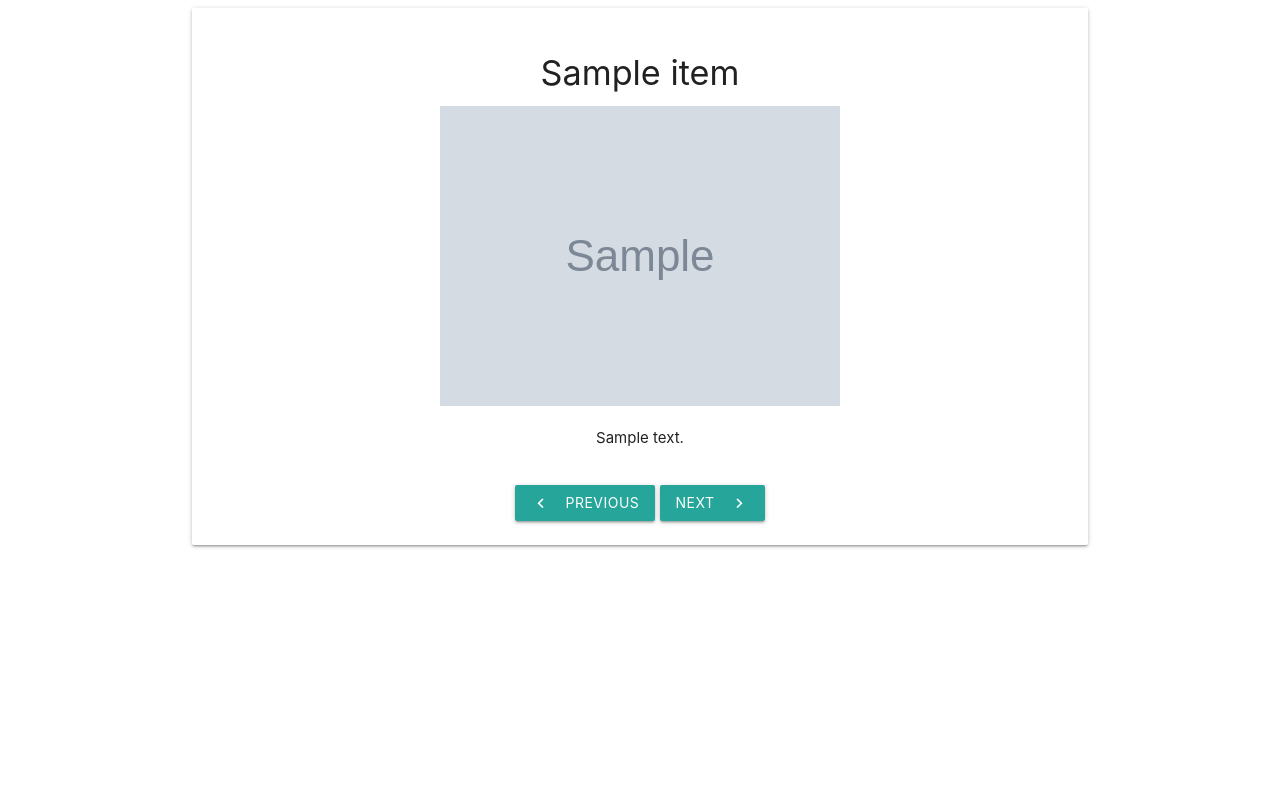
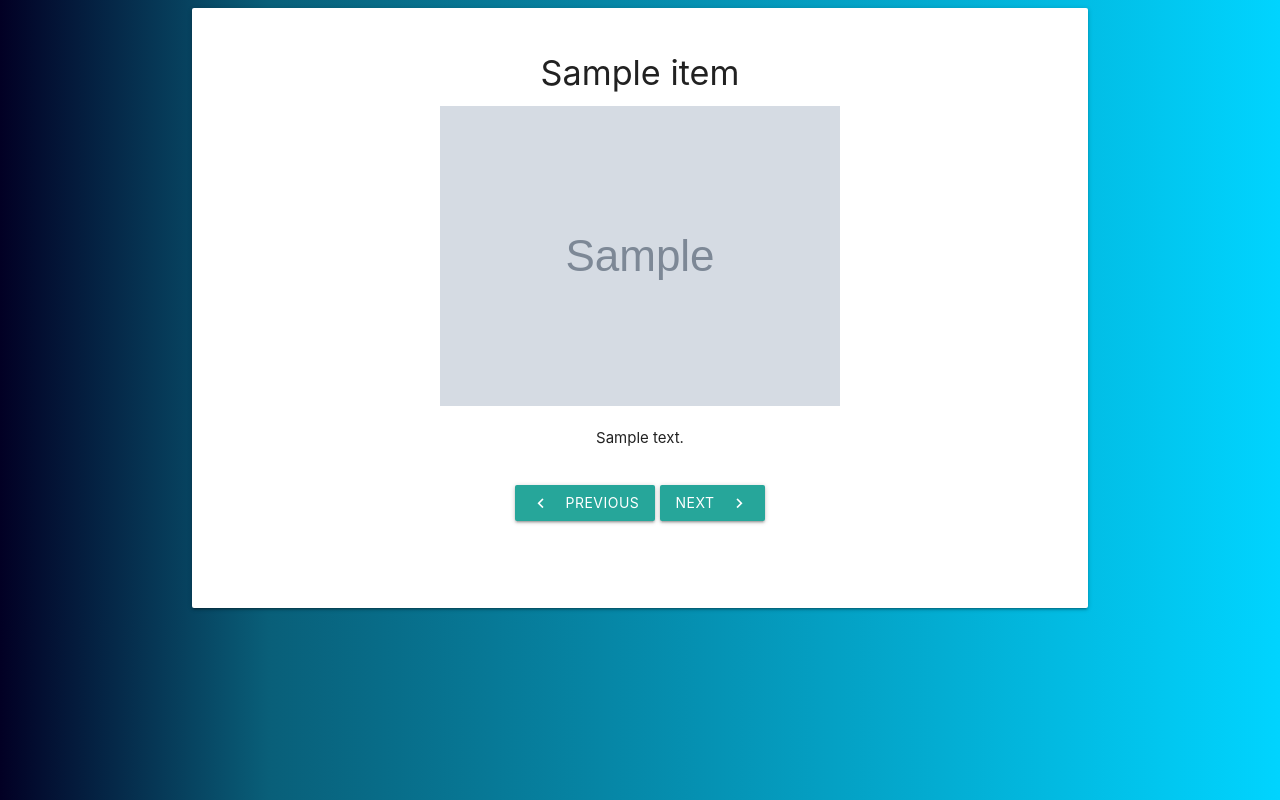
Before and after one commit to JRafiei/presentaion, a Python web app: template templates/main.html in a window 1280 px wide. Run offline with Jinja, Linux system fonts and the light colour scheme; the template is opened without the code that fills it: most values are stand-ins (such as "Sample title", 1, 10 or a date in 2020); grey boxes marked "Sample" are stand-in pictures.

Commit message:
Prettifying the homepage

```diff
--- a/templates/main.html
+++ b/templates/main.html
@@ -14,16 +14,17 @@
   <style>
     body {
       text-align: center;
+      background: rgb(2,0,36);
+      background: linear-gradient(90deg, rgba(2,0,36,1) 0%, rgba(9,95,121,1) 21%, rgba(0,212,255,1) 100%);
     }
     .active {
       display: block;
     }
+    .card-panel {
+      min-height: 600px;
+    }
     .deactive {
       display: none;
-    }
-    img {
-      width: auto;
-      height: 300px !important;
     }
   </style>
 </head>
```
